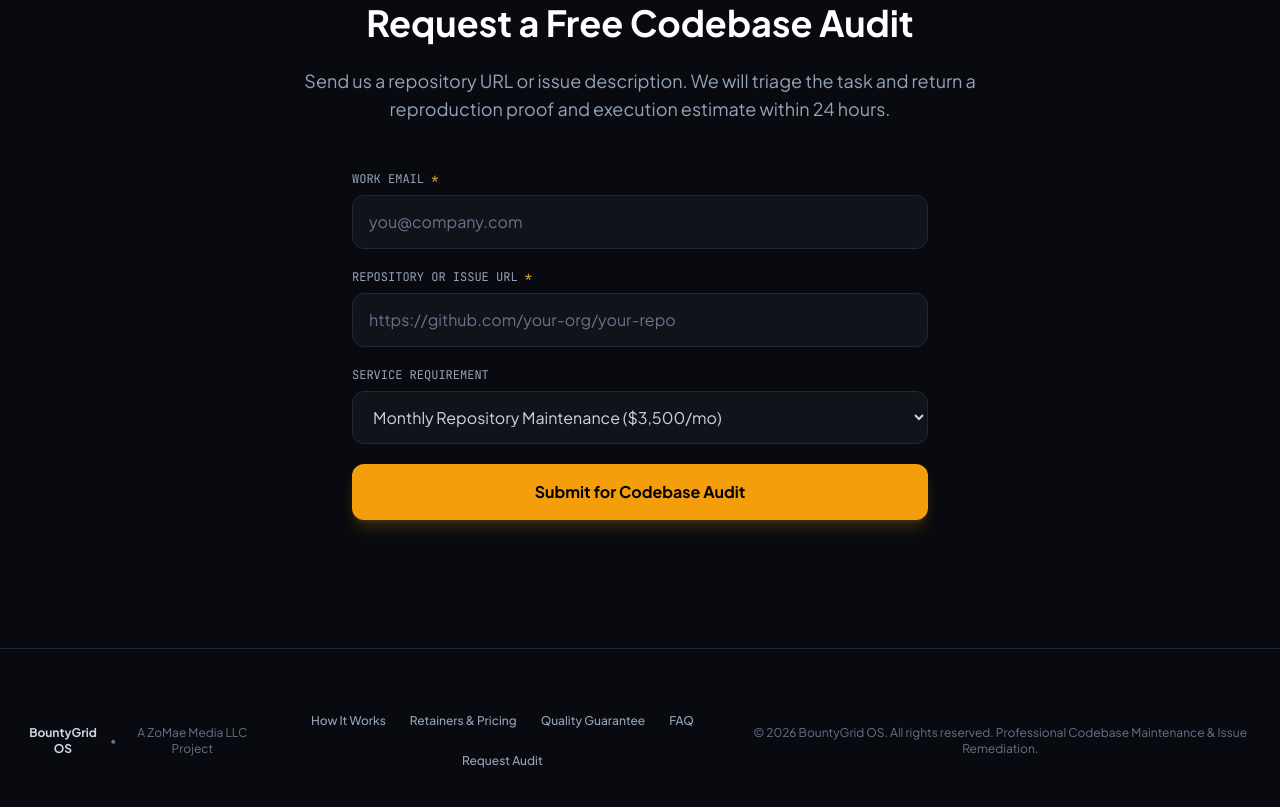
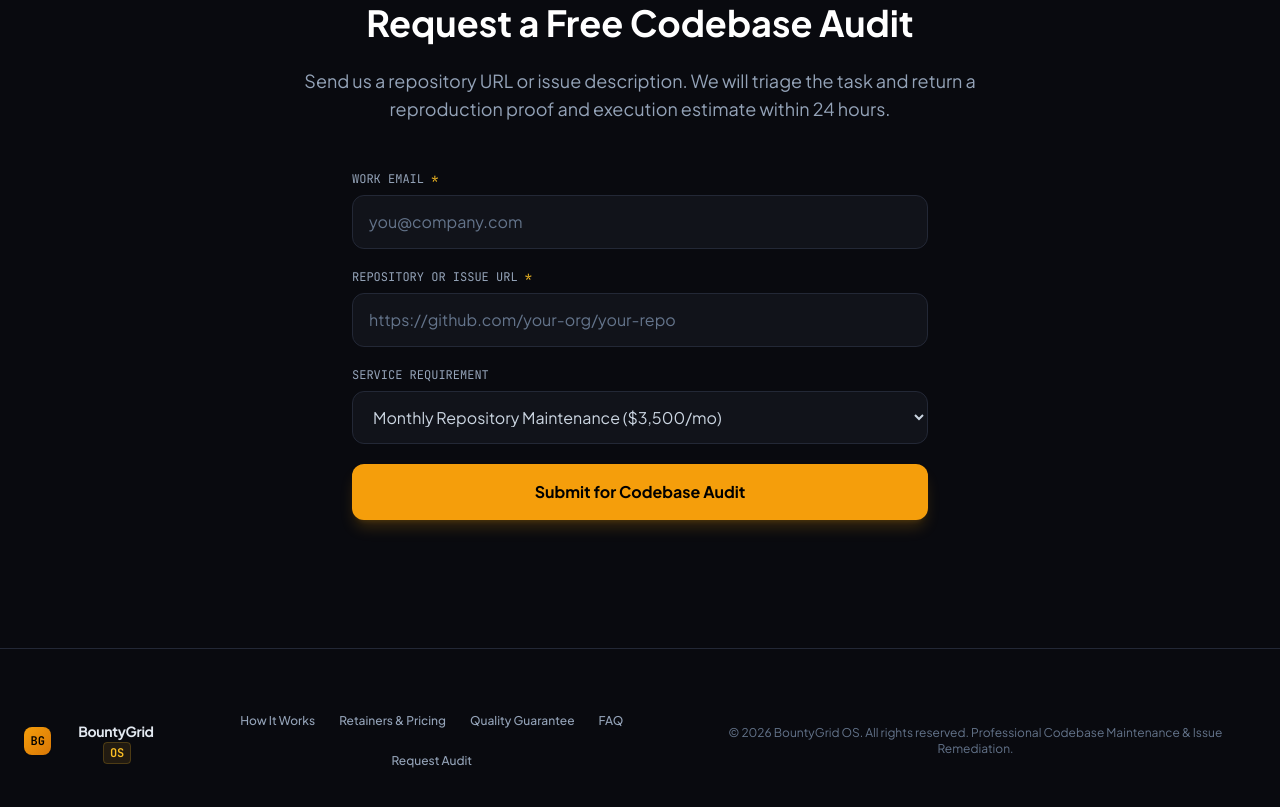
Before and after one commit to gcoinstash-cmd/bountygrid-landing, a plain HTML site: page index.html in a window 1280 px wide. Shown: the part 4616-5423 px from the top of the page. Drawn offline with nearby package versions, Linux system fonts and the light colour scheme.

Commit message:
refactor(branding): remove ZoMae Media references to focus exclusively on BountyGrid OS

```diff
--- a/index.html
+++ b/index.html
@@ -448,10 +448,11 @@
   <!-- Footer -->
   <footer class="py-14 md:py-16 bg-brand-black border-t border-brand-border text-center text-xs text-slate-500">
     <div class="max-w-7xl mx-auto px-6 flex flex-col sm:flex-row items-center justify-between gap-6">
-      <div class="flex items-center space-x-2">
-        <span class="font-bold text-slate-300">BountyGrid OS</span>
-        <span>•</span>
-        <span>A ZoMae Media LLC Project</span>
+      <div class="flex items-center space-x-3">
+        <div class="w-7 h-7 rounded-lg bg-gradient-to-br from-amber-500 to-amber-600 flex items-center justify-center font-mono font-bold text-black text-xs shadow-sm">
+          BG
+        </div>
+        <span class="font-bold text-slate-200 text-sm tracking-tight">BountyGrid <span class="text-amber-400 font-mono text-xs font-semibold px-1.5 py-0.5 rounded bg-amber-400/10 border border-amber-400/20 ml-0.5">OS</span></span>
       </div>
       <div class="flex flex-wrap items-center justify-center gap-6 text-slate-400 font-medium">
         <a href="#how-it-works" class="hover:text-amber-400 transition-colors">How It Works</a>
```
